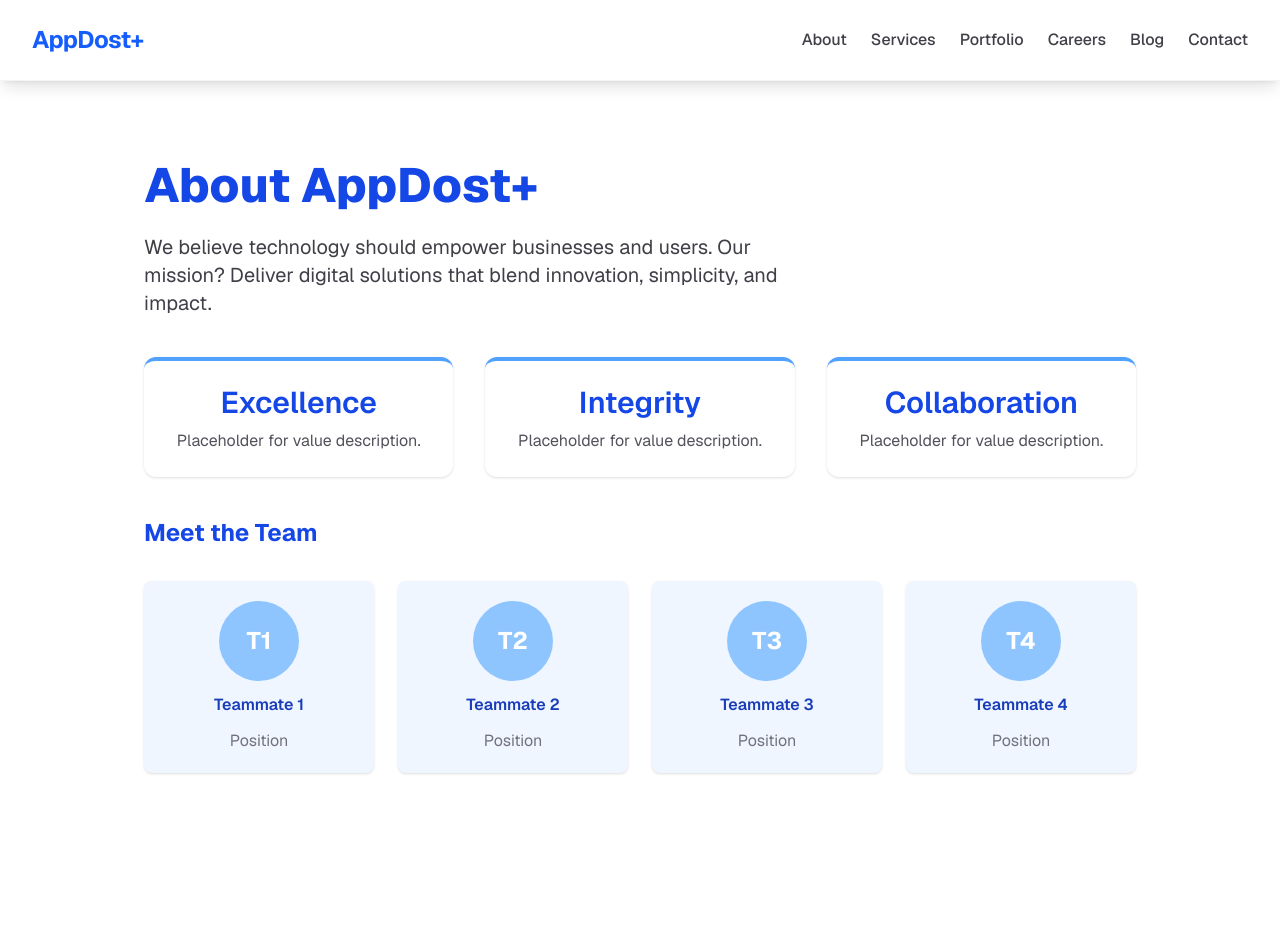
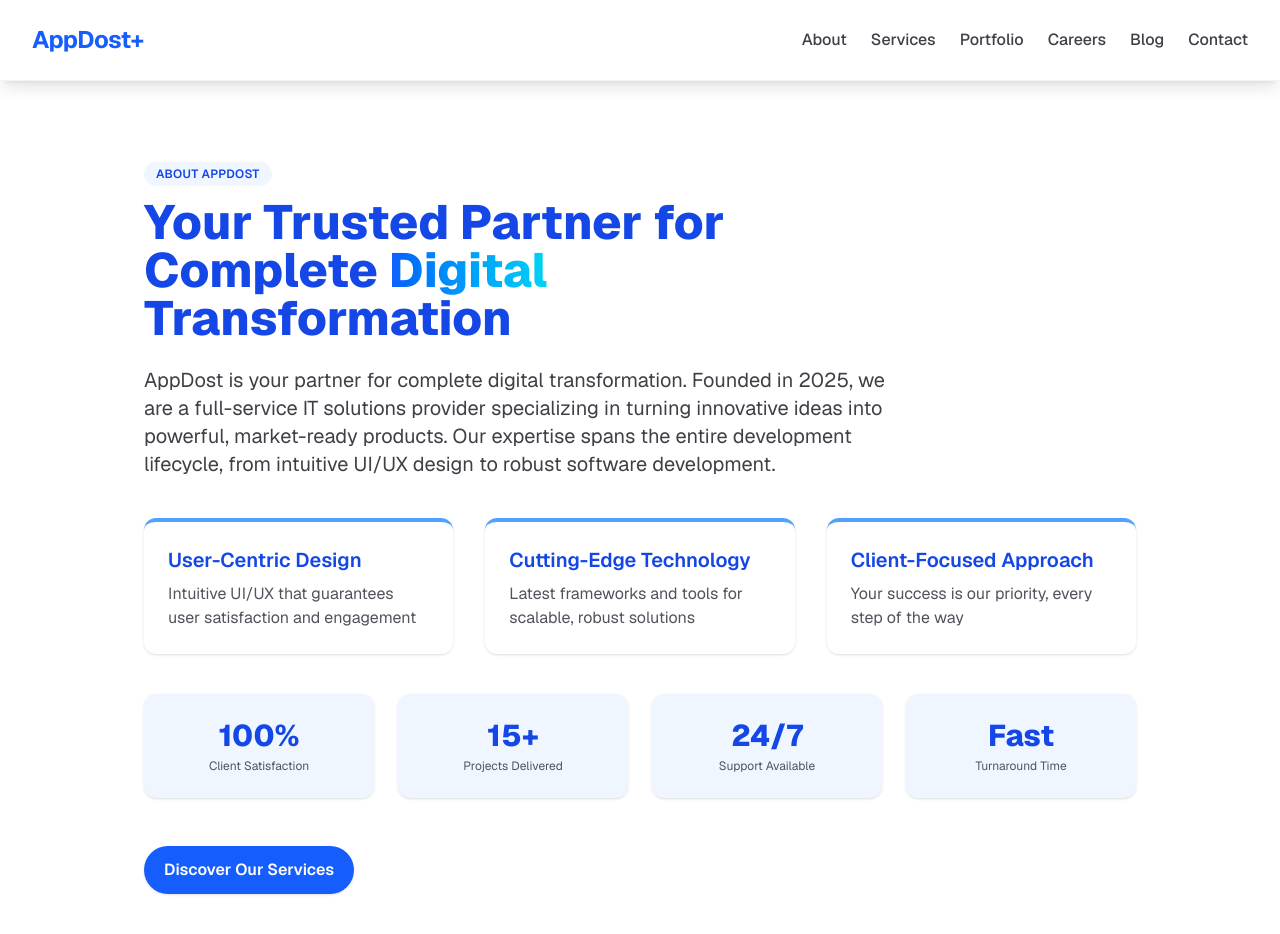
Before and after one commit to onlynishadd/Internship_frontend, a Next.js app: page /about in a window 1280 px wide. Shown: the top 934 px of the page. Before the commit the page ends 881 px from the top, so only its background shows below. Built offline with nearby package versions, Linux system fonts and the light colour scheme.

Commit message:
Update page.tsx

```diff
--- a/src/app/about/page.tsx
+++ b/src/app/about/page.tsx
@@ -4,28 +4,43 @@ import { motion } from "framer-motion";
 export default function AboutPage() {
   return (
     <div className="mx-auto max-w-5xl px-4 pt-20 pb-16">
-      <motion.h1 initial={{opacity:0, y:-30}} animate={{opacity:1, y:0}} transition={{duration:0.7}} className="text-4xl md:text-5xl font-extrabold mb-6 text-blue-700">About AppDost+</motion.h1>
-      <motion.p initial={{opacity:0}} animate={{opacity:1}} transition={{delay:0.3}} className="text-xl text-zinc-700 dark:text-zinc-100 mb-10 max-w-2xl">
-        We believe technology should empower businesses and users. Our mission? Deliver digital solutions that blend innovation, simplicity, and impact.
+      <motion.span initial={{opacity:0, y:-8}} animate={{opacity:1, y:0}} transition={{duration:0.5}} className="inline-block text-xs font-semibold tracking-wide uppercase px-3 py-1 rounded-full bg-blue-50 text-blue-700 mb-3">About AppDost</motion.span>
+      <motion.h1 initial={{opacity:0, y:-30}} animate={{opacity:1, y:0}} transition={{duration:0.7}} className="text-4xl md:text-5xl font-extrabold mb-6 text-blue-700">
+        Your Trusted Partner for
+        <br/>Complete <span className="bg-gradient-to-r from-blue-600 to-cyan-400 bg-clip-text text-transparent">Digital</span>
+        <br/>Transformation
+      </motion.h1>
+      <motion.p initial={{opacity:0}} animate={{opacity:1}} transition={{delay:0.25}} className="text-xl text-zinc-700 dark:text-zinc-100 mb-10 max-w-3xl">
+        AppDost is your partner for complete digital transformation. Founded in 2025, we are a full-service IT solutions provider specializing in turning innovative ideas into powerful, market-ready products. Our expertise spans the entire development lifecycle, from intuitive UI/UX design to robust software development.
       </motion.p>
-      <motion.div initial={{opacity:0, scale:0.98}} animate={{opacity:1, scale:1}} transition={{delay:0.5, duration:0.7}} className="grid md:grid-cols-3 gap-8 my-10">
-        {["Excellence","Integrity","Collaboration"].map((val, i) => (
-          <motion.div key={val} whileHover={{scale:1.04}} className="bg-white dark:bg-zinc-800 p-6 rounded-xl shadow text-center border-t-4 border-blue-400">
-            <div className="text-3xl font-semibold text-blue-700 mb-2">{val}</div>
-            <div className="text-zinc-600 dark:text-zinc-200">Placeholder for value description.</div>
+      <motion.div initial={{opacity:0, scale:0.98}} animate={{opacity:1, scale:1}} transition={{delay:0.4, duration:0.6}} className="grid md:grid-cols-3 gap-8 my-10">
+        {[{
+          title: "User-Centric Design",
+          desc: "Intuitive UI/UX that guarantees user satisfaction and engagement",
+        },{
+          title: "Cutting-Edge Technology",
+          desc: "Latest frameworks and tools for scalable, robust solutions",
+        },{
+          title: "Client-Focused Approach",
+          desc: "Your success is our priority, every step of the way",
+        }].map((item) => (
+          <motion.div key={item.title} whileHover={{scale:1.04}} className="bg-white dark:bg-zinc-800 p-6 rounded-xl shadow text-left border-t-4 border-blue-400">
+            <div className="text-xl font-semibold text-blue-700 mb-2">{item.title}</div>
+            <div className="text-zinc-600 dark:text-zinc-200">{item.desc}</div>
           </motion.div>
         ))}
       </motion.div>
-      <h2 className="text-2xl font-bold my-8 text-blue-700">Meet the Team</h2>
-      <motion.div className="grid grid-cols-1 sm:grid-cols-2 md:grid-cols-4 gap-6">
-        {[1,2,3,4].map((n)=>(
-          <motion.div whileHover={{ scale:1.08 }} key={n} className="flex flex-col gap-3 items-center bg-blue-50 dark:bg-zinc-900 rounded-lg p-5 shadow">
-            <div className="w-20 h-20 rounded-full bg-blue-300 dark:bg-zinc-700 flex items-center justify-center text-2xl font-bold text-white">T{n}</div>
-            <div className="font-semibold text-blue-800 dark:text-cyan-200">Teammate {n}</div>
-            <div className="text-zinc-500">Position</div>
-          </motion.div>
+      <motion.div initial={{opacity:0}} whileInView={{opacity:1}} viewport={{ once:true }} transition={{duration:0.6}} className="grid grid-cols-2 sm:grid-cols-4 gap-6 mb-10">
+        {[{
+          k:"100%", v:"Client Satisfaction"
+        },{k:"15+", v:"Projects Delivered"},{k:"24/7", v:"Support Available"},{k:"Fast", v:"Turnaround Time"}].map(s => (
+          <div key={s.k} className="rounded-xl bg-blue-50 dark:bg-zinc-900 p-6 text-center shadow">
+            <div className="text-3xl font-extrabold text-blue-700">{s.k}</div>
+            <div className="text-xs mt-1 text-zinc-600 dark:text-zinc-300">{s.v}</div>
+          </div>
         ))}
       </motion.div>
+      <a href="/services" className="inline-block mt-2 px-5 py-3 rounded-full bg-blue-600 text-white font-semibold shadow hover:bg-blue-700 transition-colors">Discover Our Services</a>
     </div>
   );
 }
```
